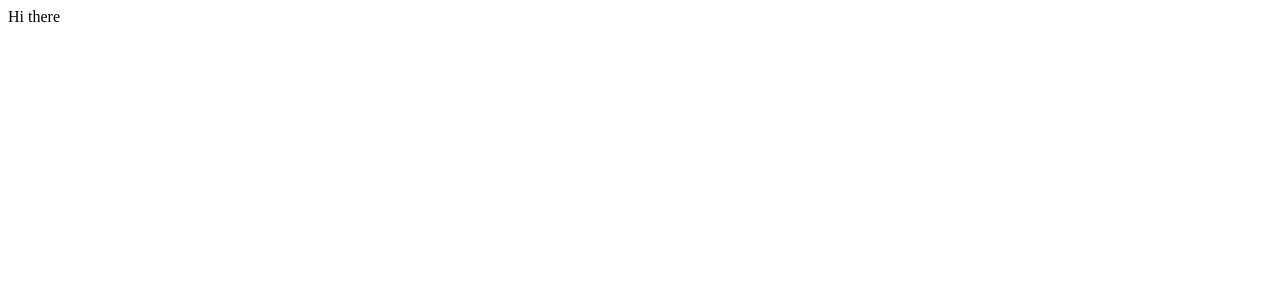
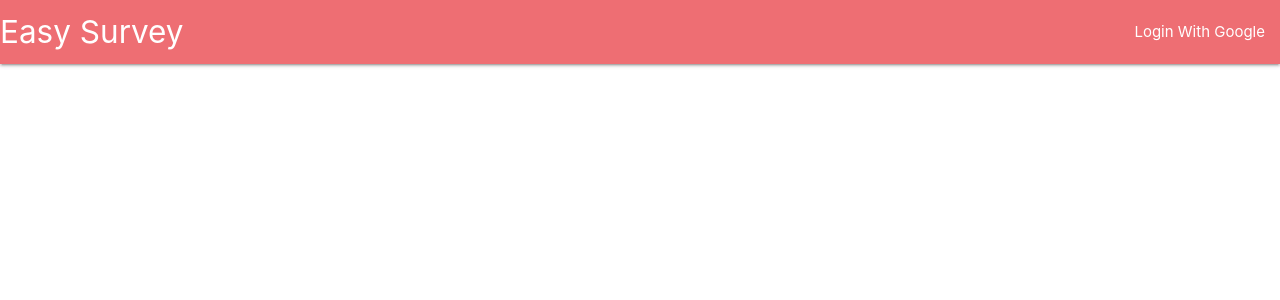
Before and after one commit to ramikhafagi96/Easy-Survey, a React (Create React App) app in the folder client/: page / in a window 1280 px wide. Shown: the top 300 px of the page. Built offline with nearby package versions, Linux system fonts and the light colour scheme.

Commit message:
create header component and install materializeCSS

```diff
--- a/client/package.json
+++ b/client/package.json
@@ -7,6 +7,7 @@
     "@testing-library/react": "^9.5.0",
     "@testing-library/user-event": "^7.2.1",
     "http-proxy-middleware": "^1.0.4",
+    "materialize-css": "^1.0.0",
     "react": "^16.13.1",
     "react-dom": "^16.13.1",
     "react-redux": "^7.2.0",
--- a/client/src/components/App.js
+++ b/client/src/components/App.js
@@ -1,8 +1,19 @@
 import React from 'react';
+import { BrowserRouter, Route } from 'react-router-dom';
+import Header from './Header';
 
 const App = () => {
     return (
-    <div>Hi there</div>
+        <div>
+            <BrowserRouter>
+                <div>
+                    <Header />
+                    {/* <Route exact path="/" component={Landing} />
+                    <Route exact path="/surveys" component={Dashboard} />
+                    <Route path="/surveys/new" component={SurveyNew} /> */}
+                </div>
+            </BrowserRouter>
+        </div>
     );
 }
 
--- /dev/null
+++ b/client/src/components/Header.js
@@ -0,0 +1,20 @@
+import React, { Component } from 'react';
+
+class Header extends Component {
+    render() {
+        return (
+            <nav>
+                <div class="nav-wrapper">
+                    <a class="left brand-logo">Easy Survey</a>
+                    <ul id="nav-mobile" class="right">
+                        <li>
+                            <a>Login With Google</a>
+                            </li>
+                    </ul>
+                </div>
+            </nav>
+        );
+    }
+}
+
+export default Header;
--- a/client/src/index.js
+++ b/client/src/index.js
@@ -1,3 +1,4 @@
+import 'materialize-css/dist/css/materialize.min.css';
 import React from 'react';
 import ReactDOM from 'react-dom';
 import { Provider } from 'react-redux';
```
Also changed, not shown: 1 other file (tests, documents, lock files or other folders).
